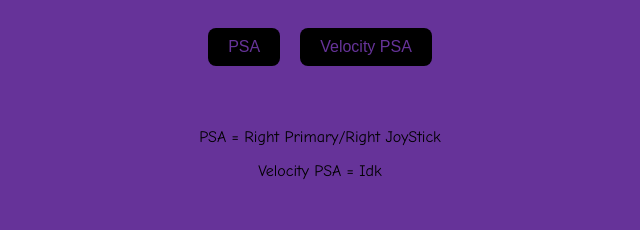
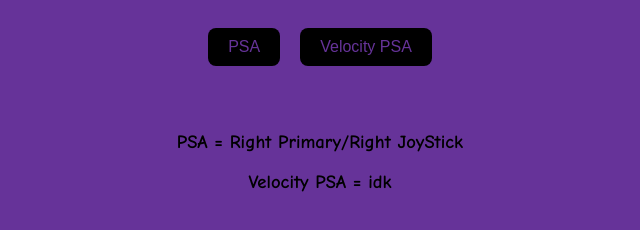
Before and after one commit to Cokeisw/jimandcoke, a plain HTML site: page PSA.html in a window 1280 px wide. Shown: the part 80-310 px from the top of the page, without its empty margins (320-960 px from the left). Drawn offline with Linux system fonts and the light colour scheme.

Commit message:
Update PSA.html

```diff
--- a/PSA.html
+++ b/PSA.html
@@ -16,7 +16,7 @@
       </div>
     </br>
 </br>
-<p>PSA = Right Primary/Right JoyStick</p>
-<p>Velocity PSA = Idk</p>
+<h3><b>PSA = Right Primary/Right JoyStick</b></h3>
+<h3><b>Velocity PSA = idk</b></h3>
   </body>
 </html>
```
